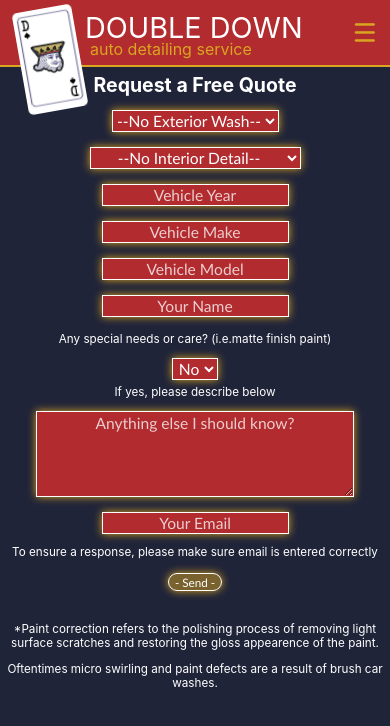
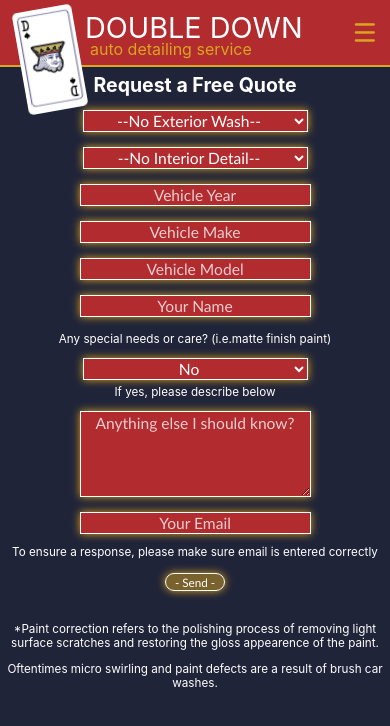
Before and after one commit to timrusin/doubledown, a React (Create React App) app: page /contact in a window 390 px wide. Shown: the top 726 px of the page. Built offline with nearby package versions, Linux system fonts and the light colour scheme.

Commit message:
adjusting quote box sizes and responsivness

```diff
--- a/src/components/ContactForm.css
+++ b/src/components/ContactForm.css
@@ -13,6 +13,7 @@
 .input {
     background-color: rgba(214, 45, 45, 0.8);
     margin-bottom: 15px;
+    width: 800px;
     font-family: 'Gill Sans', 'Gill Sans MT', Calibri, 'Trebuchet MS', sans-serif;
     font-size: 2vw;
     border: white solid 1px;
@@ -36,7 +37,6 @@
 
 .needs {
     margin-bottom: 5px;
-
 }
 
 .name {
@@ -49,7 +49,7 @@
 }
 
 .notes {
-    width: 600px;
+    width: 800px;
 
 }
 
@@ -57,7 +57,8 @@
     background: rgba(218, 165, 32, 0.48);
     margin-bottom: 0;
     border-radius: 10px;
-    font-size: 1.5vw;;
+    font-size: 1.5vw;
+    width: 400px;
     border: rgb(255, 255, 255) 1px solid;
     color: white;
     transition: background-color 400ms;
@@ -81,20 +82,30 @@
         font-size: 2vw;
         border: white solid 1px;
         color: white;
-        width: auto;
+        width: 500px;
         text-align: center;
     }
+
+    .contact-button{
+        width: 200px;
+        border: rgb(255, 255, 255) 1px solid;
+        color: white;
+        transition: background-color 400ms;
+    }
+
+
 }
 
 
 
-@media screen and (max-width:965px){
+@media screen and (max-width:500px){
     .input-field {
         margin-bottom: 8%;
     }
 
     .input {
         font-size: 4vw;
+        width: 225px;
     }
 
     .email-message {
@@ -103,6 +114,7 @@
 
     .contact-button {
         font-size: 3vw;
+        width: 60px;
     }
 
     .thank-you {
@@ -119,7 +131,7 @@
     }
 
     .notes {
-        width: 80%;
+        width: 225px;
         height: 80px;
     }
 }
```
